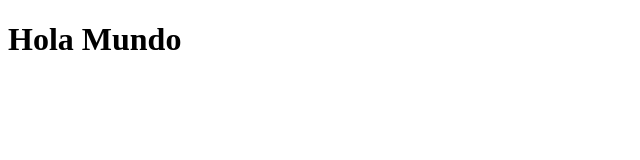
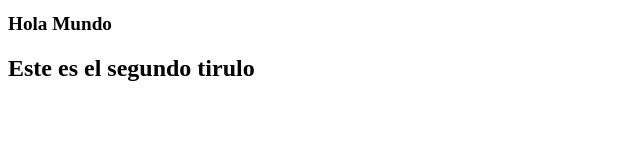
Before and after one commit to JuanMMP99/repo-juan, a plain HTML site: page index.html in a window 1280 px wide. Shown: the whole page, without its empty margins (0-640 px from the left). Drawn offline with Linux system fonts and the light colour scheme.

Commit message:
Actualizacion general

```diff
--- a/index.html
+++ b/index.html
@@ -8,6 +8,7 @@
     <link rel="stylesheet" href="style.css">
 </head>
 <body>
-    <h1 class="tituli">Hola Mundo</h1>
+    <h1 class="titulo">Hola Mundo</h1>
+    <h2 class="title2">Este es el segundo tirulo</h2>
 </body>
 </html>
--- a/style.css
+++ b/style.css
@@ -1,3 +1,7 @@
 .titulo{
     font-size: larger;
 }
+
+.title{
+ font-size: medium;
+}
```
